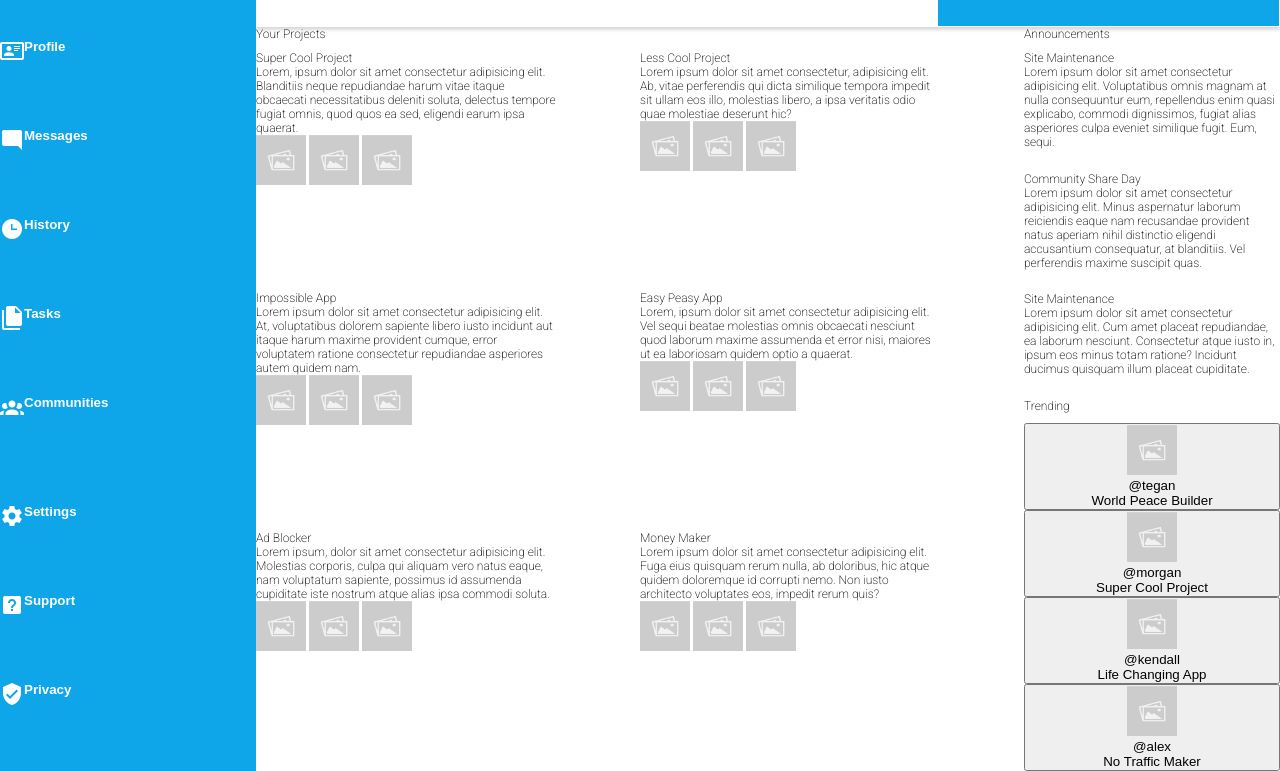
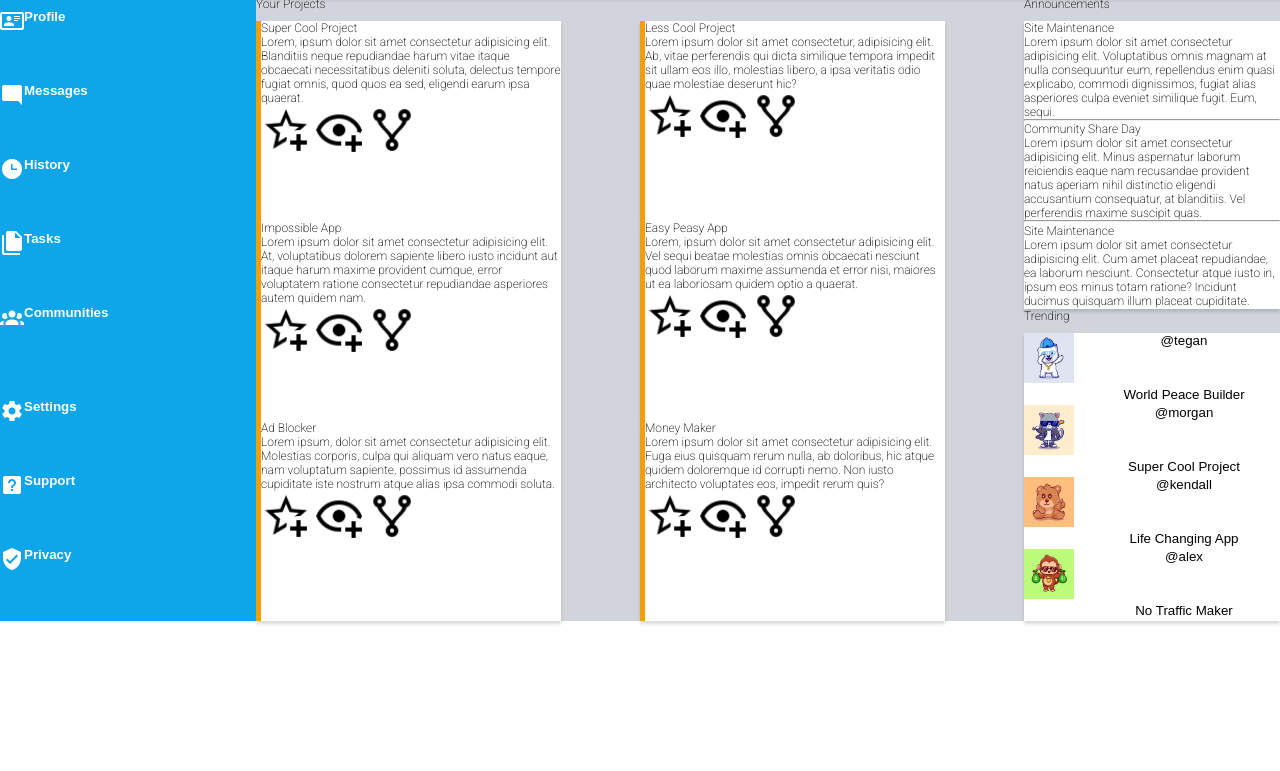
Before and after one commit to BigSeanyBoy/admin-dashboard, a plain HTML site: page index.html in a window 1280 px wide. Shown: the part 159-930 px from the top of the page. After the commit the page ends 800 px from the top, so only its background shows below. Drawn offline with Linux system fonts and the light colour scheme.

Commit message:
Add Coloring and Icons to Main Content

```diff
--- a/index.html
+++ b/index.html
@@ -94,44 +94,44 @@
         <div class="card">
           <p class="title">Super Cool Project</p>
           <p>Lorem, ipsum dolor sit amet consectetur adipisicing elit. Blanditiis neque repudiandae harum vitae itaque obcaecati necessitatibus deleniti soluta, delectus tempore fugiat omnis, quod quos ea sed, eligendi earum ipsa quaerat.</p>
-          <img src="placeholder-image.jpeg" alt="">
-          <img src="placeholder-image.jpeg" alt="">
-          <img src="placeholder-image.jpeg" alt="">
+          <img src="icons/star-plus-outline.png" alt="">
+          <img src="icons/eye-plus-outline.png" alt="">
+          <img src="icons/source-fork.png" alt="">
         </div>
         <div class="card">
           <p class="title">Less Cool Project</p>
           <p>Lorem ipsum dolor sit amet consectetur, adipisicing elit. Ab, vitae perferendis qui dicta similique tempora impedit sit ullam eos illo, molestias libero, a ipsa veritatis odio quae molestiae deserunt hic?</p>
-          <img src="placeholder-image.jpeg" alt="">
-          <img src="placeholder-image.jpeg" alt="">
-          <img src="placeholder-image.jpeg" alt="">
+          <img src="icons/star-plus-outline.png" alt="">
+          <img src="icons/eye-plus-outline.png" alt="">
+          <img src="icons/source-fork.png" alt="">
         </div>
         <div class="card">
           <p class="title">Impossible App</p>
           <p>Lorem ipsum dolor sit amet consectetur adipisicing elit. At, voluptatibus dolorem sapiente libero iusto incidunt aut itaque harum maxime provident cumque, error voluptatem ratione consectetur repudiandae asperiores autem quidem nam.</p>
-          <img src="placeholder-image.jpeg" alt="" class="small-img">
-          <img src="placeholder-image.jpeg" alt="" class="small-img">
-          <img src="placeholder-image.jpeg" alt="" class="small-img">
+          <img src="icons/star-plus-outline.png" alt="">
+          <img src="icons/eye-plus-outline.png" alt="">
+          <img src="icons/source-fork.png" alt="">
         </div>
         <div class="card">
           <p class="title">Easy Peasy App</p>
           <p>Lorem, ipsum dolor sit amet consectetur adipisicing elit. Vel sequi beatae molestias omnis obcaecati nesciunt quod laborum maxime assumenda et error nisi, maiores ut ea laboriosam quidem optio a quaerat.</p>
-          <img src="placeholder-image.jpeg" alt="">
-          <img src="placeholder-image.jpeg" alt="">
-          <img src="placeholder-image.jpeg" alt="">
+          <img src="icons/star-plus-outline.png" alt="">
+          <img src="icons/eye-plus-outline.png" alt="">
+          <img src="icons/source-fork.png" alt="">
         </div>
         <div class="card">
           <p class="title">Ad Blocker</p>
           <p>Lorem ipsum, dolor sit amet consectetur adipisicing elit. Molestias corporis, culpa qui aliquam vero natus eaque, nam voluptatum sapiente, possimus id assumenda cupiditate iste nostrum atque alias ipsa commodi soluta.</p>
-          <img src="placeholder-image.jpeg" alt="">
-          <img src="placeholder-image.jpeg" alt="">
-          <img src="placeholder-image.jpeg" alt="">
+          <img src="icons/star-plus-outline.png" alt="">
+          <img src="icons/eye-plus-outline.png" alt="">
+          <img src="icons/source-fork.png" alt="">
         </div>
         <div class="card">
           <p class="title">Money Maker</p>
           <p>Lorem ipsum dolor sit amet consectetur adipisicing elit. Fuga eius quisquam rerum nulla, ab doloribus, hic atque quidem doloremque id corrupti nemo. Non iusto architecto voluptates eos, impedit rerum quis?</p>
-          <img src="placeholder-image.jpeg" alt="">
-          <img src="placeholder-image.jpeg" alt="">
-          <img src="placeholder-image.jpeg" alt="">
+          <img src="icons/star-plus-outline.png" alt="">
+          <img src="icons/eye-plus-outline.png" alt="">
+          <img src="icons/source-fork.png" alt="">
         </div>
       </div>
     </div>
@@ -145,12 +145,14 @@
           <p class="anno-content">
             Lorem ipsum dolor sit amet consectetur adipisicing elit. Voluptatibus omnis magnam at nulla consequuntur eum, repellendus enim quasi explicabo, commodi dignissimos, fugiat alias asperiores culpa eveniet similique fugit. Eum, sequi.
           </p>
+          <hr>
         </div>
         <div class="anno-row">
           <p class="anno-header">Community Share Day</p>
           <p class="anno-content">
             Lorem ipsum dolor sit amet consectetur adipisicing elit. Minus aspernatur laborum reiciendis eaque nam recusandae provident natus aperiam nihil distinctio eligendi accusantium consequatur, at blanditiis. Vel perferendis maxime suscipit quas.
           </p>
+          <hr>
         </div>
         <div class="anno-row">
           <p class="anno-header">Site Maintenance</p>
@@ -166,22 +168,22 @@
       </div>
       <div class="trend-cards">
         <button class="trend-row">
-          <img src="placeholder-image.jpeg" alt="tegan">
+          <img src="profile-pictures/polar.png" alt="tegan">
           <p class="trending-user">@tegan</p>
           <p class="trending-bio">World Peace Builder</p>
         </button>
         <button class="trend-row">
-          <img src="placeholder-image.jpeg" alt="morgan">
+          <img src="profile-pictures/cat.png" alt="morgan">
           <p class="trending-user">@morgan</p>
           <p class="trending-bio">Super Cool Project</p>
         </button>
         <button class="trend-row">
-          <img src="placeholder-image.jpeg" alt="kendall">
+          <img src="profile-pictures/bear.png" alt="kendall">
           <p class="trending-user">@kendall</p>
           <p class="trending-bio">Life Changing App</p>
         </button>
         <button class="trend-row">
-          <img src="placeholder-image.jpeg" alt="alex">
+          <img src="profile-pictures/monkey.png" alt="alex">
           <p class="trending-user">@alex</p>
           <p class="trending-bio">No Traffic Maker</p>
         </button>
--- a/style.css
+++ b/style.css
@@ -2,8 +2,7 @@
 
 :root {
   --blue-bg-color: #0ea5e9;
-  --white-bg-color: whitesmoke;
-  --grey-bg-color: #9ca3af;
+  --grey-bg-color: #d1d5db;
   --yellow-accent: #f59e0b;
   font-family: Roboto;
   font-weight: 200;
@@ -36,6 +35,11 @@ body {
   display: grid;
   grid-template-columns: 1fr 8fr;
   margin-right: 100px;
+}
+
+.search-bar {
+  background-color: var(--grey-bg-color);
+  border: none;
 }
 
 .profile-nav {
@@ -114,6 +118,8 @@ body {
   display: grid;
   grid-template-columns: 3fr 1fr;
   grid-template-rows: 1fr 1fr;
+  background-color: var(--grey-bg-color);
+  z-index: -1;
 }
 
 .projects {
@@ -136,6 +142,9 @@ body {
 .card {
   height: 200px;
   width: 300px;
+  background-color: white;
+  border-left: 5px solid var(--yellow-accent);
+  box-shadow: 0 3px 3px rgba(0, 0, 0, 0.15);
 }
 
 .announcements {
@@ -153,6 +162,8 @@ body {
   grid-row: 2;
   display: grid;
   grid-template-rows: repeat(autofit, 1fr);
+  background-color: white;
+  box-shadow: 0 3px 3px rgba(0, 0, 0, 0.15);
 }
 
 .trending {
@@ -170,6 +181,22 @@ body {
   grid-row: 2;
   display: grid;
   grid-template-columns: repeat(autofit, 1fr);
+  box-shadow: 0 3px 3px rgba(0, 0, 0, 0.15);
+}
+
+.trend-cards button {
+  display: grid;
+  grid-template-columns: 1fr 3fr;
+  background-color: white;
+  border: none;
+}
+
+.trend-cards img {
+  grid-column: 1;
+}
+
+.trend-cards p {
+  grid-column: 2;
 }
 
 img,
```
